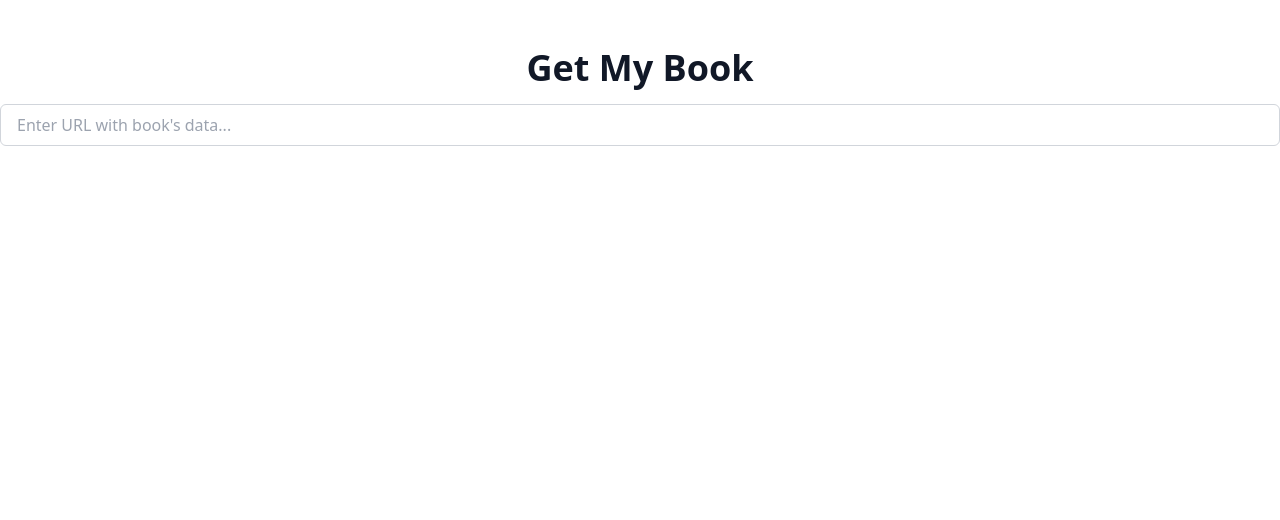
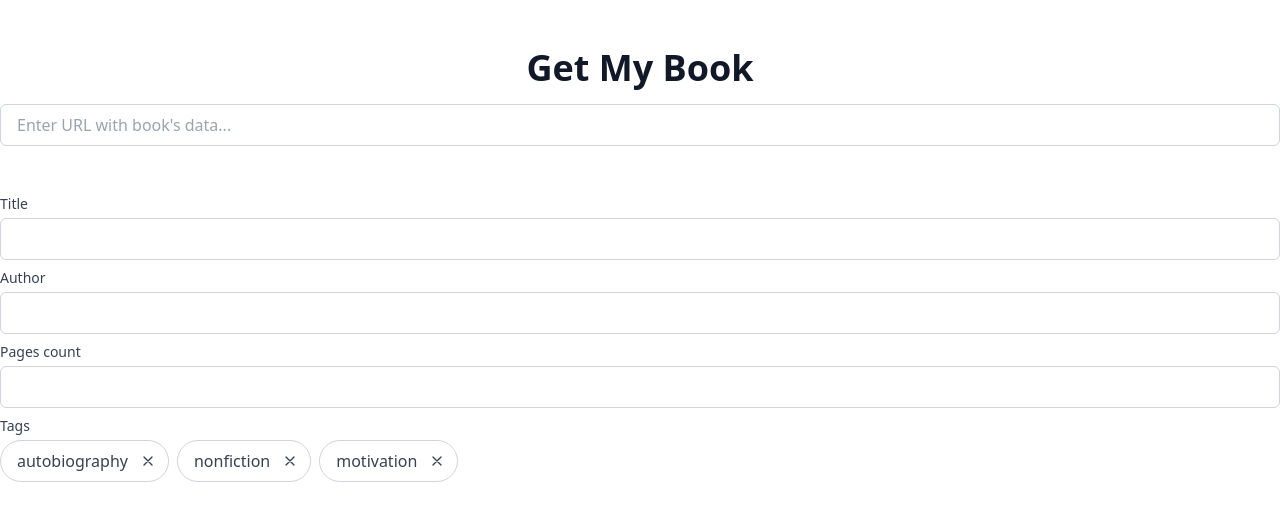
Before and after one commit to sitek94/fe-get-my-book, a React (Create React App) app: page / in a window 1280 px wide. Shown: the top 520 px of the page. Built offline with nearby package versions, Linux system fonts and the light colour scheme.

Commit message:
feat(add-book-form): add base layout of the form

```diff
--- a/package.json
+++ b/package.json
@@ -11,7 +11,9 @@
   },
   "dependencies": {
     "@craco/craco": "^6.2.0",
+    "@heroicons/react": "^1.0.3",
     "axios": "^0.21.1",
+    "clsx": "^1.1.1",
     "react": "^17.0.2",
     "react-dom": "^17.0.2",
     "react-scripts": "4.0.3"
--- a/src/App.tsx
+++ b/src/App.tsx
@@ -1,6 +1,8 @@
 import * as React from 'react';
 import booksApi from './api/books-api';
 import { Book } from './types';
+import { XIcon } from '@heroicons/react/outline';
+import clsx from 'clsx';
 
 function App() {
   const [input, setInput] = React.useState('');
@@ -35,7 +37,7 @@ function App() {
 
   return (
     <div className="container text-gray-900">
-      <header className="pt-12">
+      <header className="py-12">
         <h1 className="mb-4 text-4xl font-bold text-center">Get My Book</h1>
 
         <form onSubmit={handleSubmit}>
@@ -50,26 +52,68 @@ function App() {
         </form>
         {error && <p>{error.message}</p>}
       </header>
-      {/* <main>
-        {book && (
-          <>
-            <h2>Your book:</h2>
-            <h3>Title: {book.title}</h3>
-            <h3>Author: {book.author}</h3>
-            <h3>Pages: {book.pagesCount}</h3>
-            <h3>Tags:</h3>
-            <ul>
-              {book.tags.map(tag => (
-                <li key={tag}>{tag}</li>
-              ))}
-            </ul>
-          </>
-        )}
-        <button onClick={createBook}>CREATE</button>
+
+      <main>
+        <AddBookForm />
       </main>
-    */}
     </div>
   );
 }
 
+interface TextFieldProps extends React.InputHTMLAttributes<HTMLInputElement> {
+  id: string;
+  label: string;
+}
+
+function TextField({ id, label, ...rest }: TextFieldProps) {
+  return (
+    <div>
+      <label htmlFor={id} className="mb-1 label">
+        {label}
+      </label>
+      <input id={id} className="input" {...rest} />
+    </div>
+  );
+}
+
+const dummyTags = ['autobiography', 'nonfiction', 'motivation'];
+
+interface TagProps {
+  children: React.ReactNode;
+}
+
+function Tag({ children }: TagProps) {
+  return (
+    <span
+      className={clsx(
+        'border text-gray-700 bg-white border-gray-300',
+        'inline-flex items-center p-2 text-base rounded-full ',
+      )}
+    >
+      <span className="mx-2">{children}</span>
+      <button className="p-1 bg-transparent rounded-full hover hover:bg-gray-300">
+        <XIcon className="w-4 h-4" />
+      </button>
+    </span>
+  );
+}
+
+function AddBookForm() {
+  return (
+    <form className="space-y-2">
+      <TextField id="title" label="Title" />
+      <TextField id="author" label="Author" />
+      <TextField id="pagesCount" type="number" label="Pages count" />
+      <div>
+        <label className="mb-1 label">Tags</label>
+        <div className="flex space-x-2">
+          {dummyTags.map(tag => (
+            <Tag key={tag}>{tag}</Tag>
+          ))}
+        </div>
+      </div>
+    </form>
+  );
+}
+
 export default App;
--- a/src/index.css
+++ b/src/index.css
@@ -9,4 +9,12 @@
     @apply focus:border-blue-500 focus:outline-none focus:ring;
     @apply dark:bg-gray-800 dark:text-gray-300 dark:border-gray-600 dark:focus:border-blue-500;
   }
+
+  .label {
+    @apply block text-sm font-medium text-gray-700 dark:text-gray-200;
+  }
+
+  .tag {
+    @apply border text-gray-700 bg-white  border-gray-300;
+  }
 }
```
Also changed, not shown: 2 other files (tests, documents, lock files or other folders).
